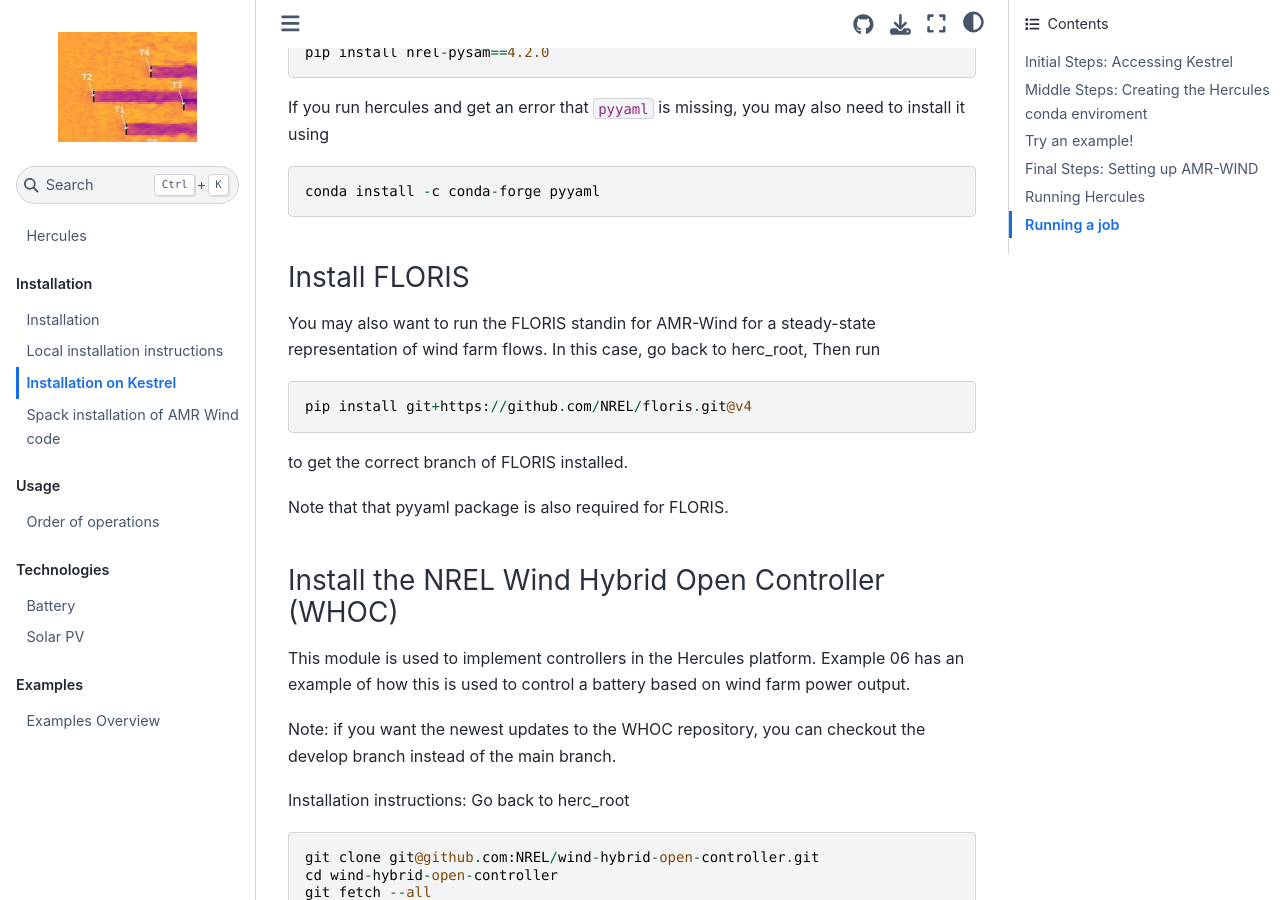
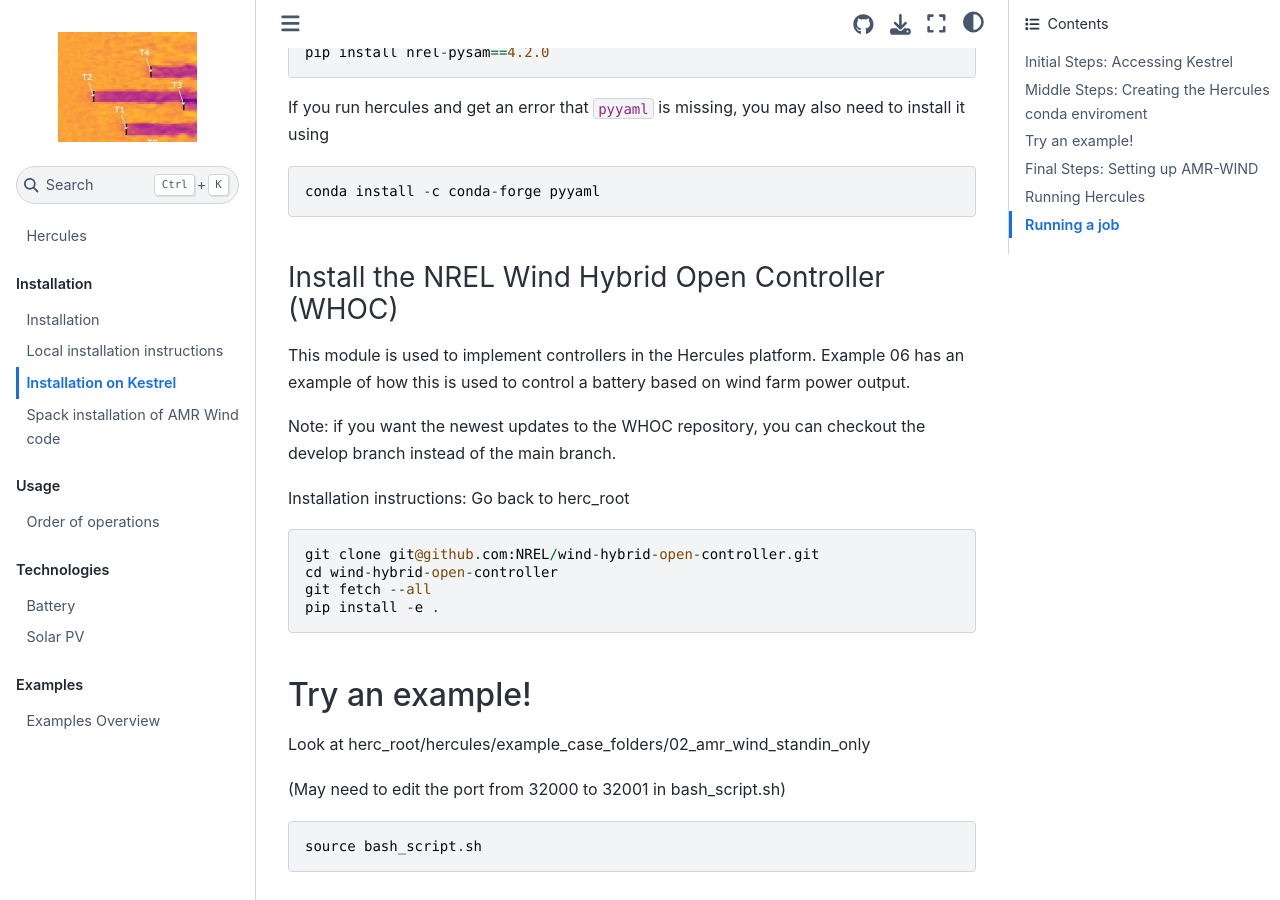
Before and after one commit to NREL/hercules, a Jupyter Book: the page built from docs/install_on_kestrel.md, in a window 1280 px wide and 900 px high, scrolled down 2132 px. Built offline with Jupyter Book 1.0.4 settings and Sphinx 7.4.7 and the Sphinx Book theme 1.1.4, drawn with Linux system fonts in a browser that asks for light colours; pages that are not in the unit, such as notebooks, are missing from menus.

Commit message:
Change FLORIS to a "regular" requirement (#103)
* Add FLORIS to requirements list; remove special installation instructions."

* require floris > 4/

* Change to compatible release clause.

````diff
--- a/docs/install_on_kestrel.md
+++ b/docs/install_on_kestrel.md
@@ -98,16 +98,6 @@
 ```
 conda install -c conda-forge pyyaml
 ```
-### Install FLORIS
-You may also want to run the FLORIS standin for AMR-Wind for a steady-state representation  of wind farm flows.
-In this case, go back to herc_root,
-Then run
-```
-pip install git+https://github.com/NREL/floris.git@v4
-```
-to get the correct branch of FLORIS installed.
-
-Note that that pyyaml package is also required for FLORIS.
 
 ### Install the NREL Wind Hybrid Open Controller (WHOC)
 
--- a/setup.py
+++ b/setup.py
@@ -38,6 +38,7 @@
     "numpy~=1.20",
     "matplotlib~=3.0",
     "pandas~=2.0",
+    "floris~=4.0",
     "nrel-pysam~=4.2",
     # "dash>=2.0.0",
     # GUI Stuff
````
Also changed, not shown: docs/install_local.md (+0 -7 lines).
